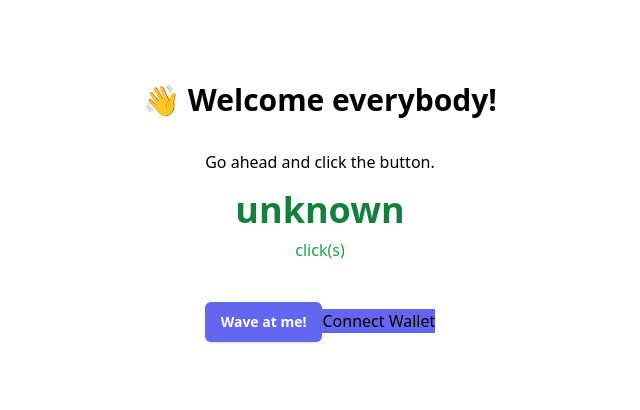
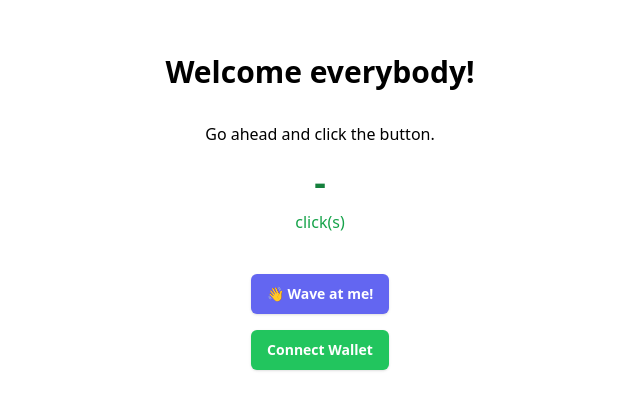
Before and after one commit to burdianov/wave-client, a React (Vite) app: page / in a window 1280 px wide. Shown: the part 188-598 px from the top of the page, without its empty margins (320-960 px from the left). Built offline with nearby package versions, Linux system fonts and the light colour scheme.

Commit message:
minor refactoring

```diff
--- a/src/App.tsx
+++ b/src/App.tsx
@@ -57,15 +57,16 @@ export default function App() {
   return (
     <div className="min-h-screen flex flex-col justify-center content-center text-center items-center">
       <div className="dataContainer">
-        <h2 className="text-3xl font-bold mb-8">👋 Welcome everybody!</h2>
+        <h2 className="text-3xl font-bold mb-8">Welcome everybody!</h2>
 
         <p className="bio">Go ahead and click the button.</p>
 
         <h1 className="transition ease-in-out mt-4 mb-2 text-4xl font-bold text-green-700">
-          {waveCount || 'unknown'}
+          {waveCount || '-'}
         </h1>
         <p className="text-green-600">click(s)</p>
 
+        <div className="flex flex-col items-center">
           <button
             type="button"
             className="mt-10 inline-flex items-center px-4 py-2 font-semibold leading-6 text-sm shadow rounded-md text-white bg-indigo-500 hover:bg-indigo-400 transition ease-in-out duration-150"
@@ -94,13 +95,13 @@ export default function App() {
                 ></path>
               </svg>
             )}
-          {loading ? 'Mining...' : 'Wave at me!'}
+            {loading ? 'Mining...' : '👋 Wave at me!'}
           </button>
 
           {!currentAccount && (
             <button
               type="button"
-            className="bg-indigo-500"
+              className="mt-4 inline-flex items-center px-4 py-2 font-semibold leading-6 text-sm shadow rounded-md text-white bg-green-500 hover:bg-green-400 transition ease-in-out duration-150"
               onClick={connectWallet}
             >
               Connect Wallet
@@ -108,5 +109,6 @@ export default function App() {
           )}
         </div>
       </div>
+    </div>
   );
 }
```
Lines whose indentation alone changed are shown as unchanged.
